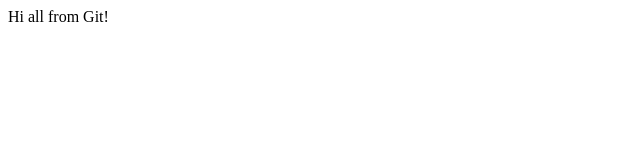
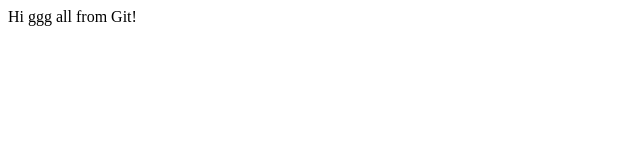
Before and after one commit to reachsatyabrata/myapprepofortest, a plain HTML site: page index.html in a window 1280 px wide. Shown: the full height of the page, 0-640 px from the left. Drawn offline with Linux system fonts and the light colour scheme.

```diff
--- a/index.html
+++ b/index.html
@@ -1,3 +1,3 @@
  <html>
-     Hi all from Git!
+     Hi ggg all from Git!
  </html>
```
Also changed, not shown: login.html (added, +3 -0 lines).
